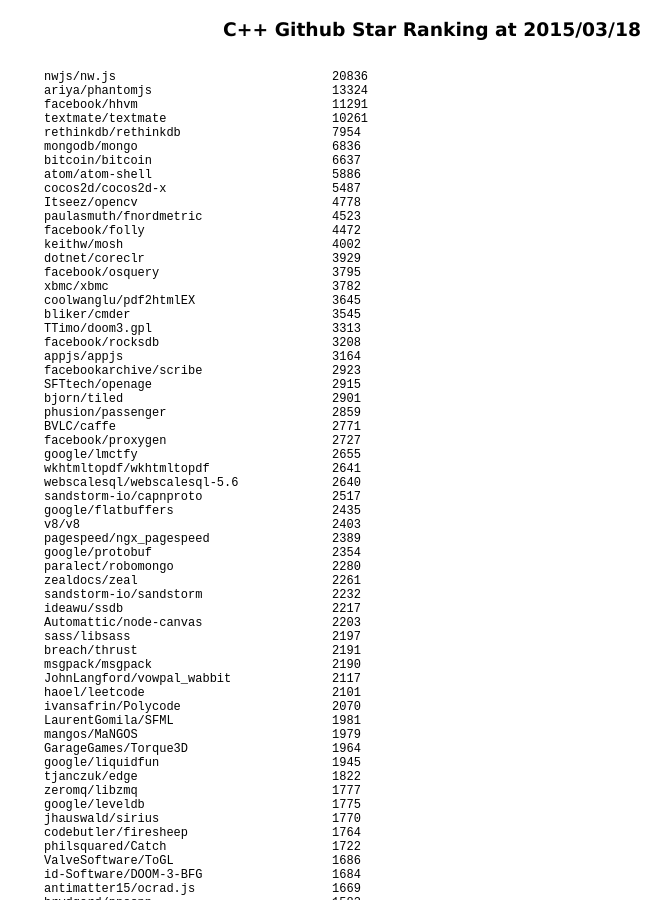
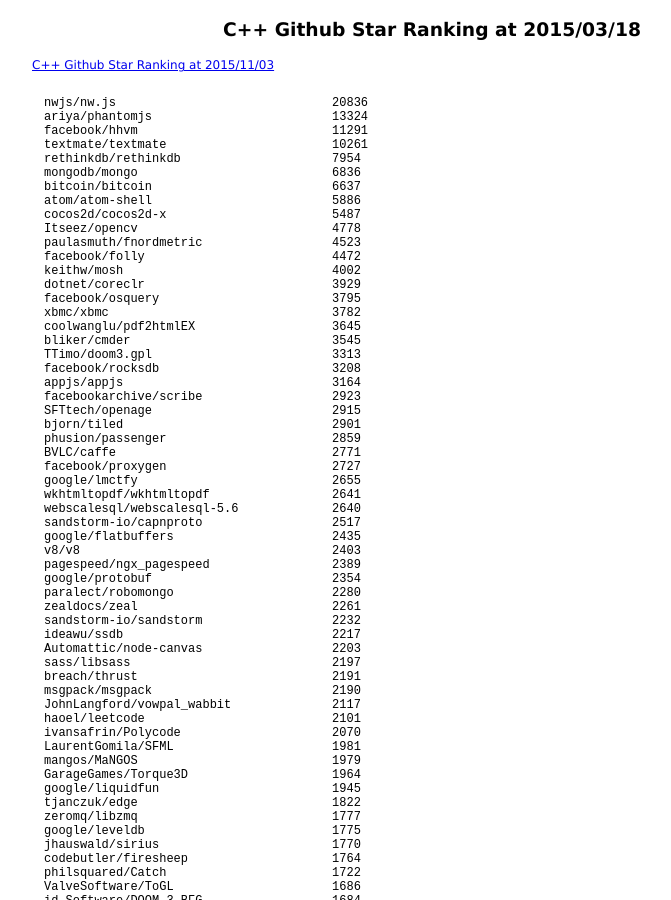
Before and after one commit to 38elements/38elements.github.com, a Jekyll site: the page built from _posts/2015-03-18-cpp-repository-github-star-ranking.md, in a window 1280 px wide and 900 px high. Shown: the whole window, without its empty margins (208-879 px from the left). Built offline with Jekyll 4.4.1, drawn with Linux system fonts in a browser that asks for light colours; Markdown is read by kramdown in place of the engine named in the settings.

Commit message:
Update 2015-03-18-cpp-repository-github-star-ranking.md

```diff
--- a/_posts/2015-03-18-cpp-repository-github-star-ranking.md
+++ b/_posts/2015-03-18-cpp-repository-github-star-ranking.md
@@ -2,6 +2,7 @@
 layout: posts
 title: C++ Github Star Ranking at 2015/03/18
 ---
+[C++ Github Star Ranking at 2015/11/03](/2015/11/03/cpp-repository-github-star-ranking.html)
 <pre style="background-color: white;border: none;">
 nwjs/nw.js                              20836
 ariya/phantomjs                         13324
```
